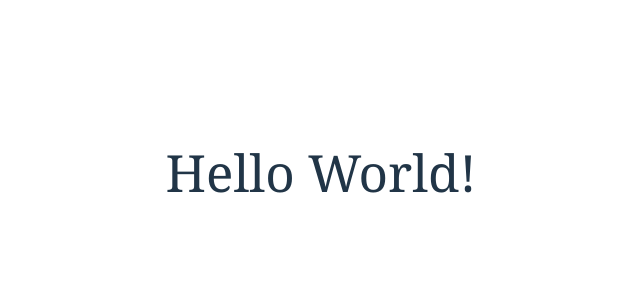
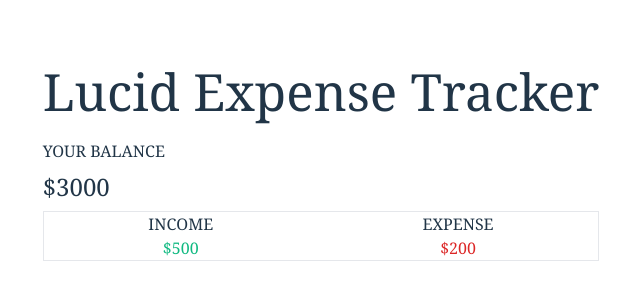
Before and after one commit to dipeshshresthaofficial/react-projects, a React (Vite) app in the folder lucid_expense_tracker/: page / in a window 1280 px wide. Shown: the part 228-528 px from the top of the page, without its empty margins (319-959 px from the left). Built offline with nearby package versions, Linux system fonts and the light colour scheme.

Commit message:
added portfolio component

```diff
--- a/lucid_expense_tracker/src/App.jsx
+++ b/lucid_expense_tracker/src/App.jsx
@@ -1,11 +1,13 @@
 import { useState } from 'react'
 import './App.css'
+import Portfolio from './components/Portfolio'
 
 function App() {
 
   return (
     <div>
-      <h1 className='text-red'>Hello World!</h1>
+      <h1 className='text-red'>Lucid Expense Tracker</h1>
+      <Portfolio />
     </div>
   )
 }
--- /dev/null
+++ b/lucid_expense_tracker/src/components/Portfolio.jsx
@@ -0,0 +1,24 @@
+import React from 'react'
+
+function Portfolio() {
+  return (
+    <div className='my-5'>
+        <div className='current-balance text-start'>
+            <p>YOUR BALANCE</p>
+            <p className='my-2 text-2xl text-extrabold'>$3000</p>
+        </div>
+        <div className='income-expense flex flex-row justify-around border'>
+            <div className='income'>
+                <p>INCOME</p>
+                <p className='text-emerald-500'>$500</p>
+            </div>
+            <div className='expense'>
+                <p>EXPENSE</p>
+                <p className='text-red-600'>$200</p>
+            </div>
+        </div>
+    </div>
+  )
+}
+
+export default Portfolio
--- a/lucid_expense_tracker/tailwind.config.js
+++ b/lucid_expense_tracker/tailwind.config.js
@@ -4,7 +4,8 @@ export default {
     "./src/**/*.{js,jsx}",
   ],
   theme: {
-    extend: {},
+    extend: {
+    },
   },
   plugins: [],
 }
```
Also changed, not shown: lucid_expense_tracker/src/components/AddExpense.jsx (added), lucid_expense_tracker/src/components/ExpenseHistory.jsx (added).
